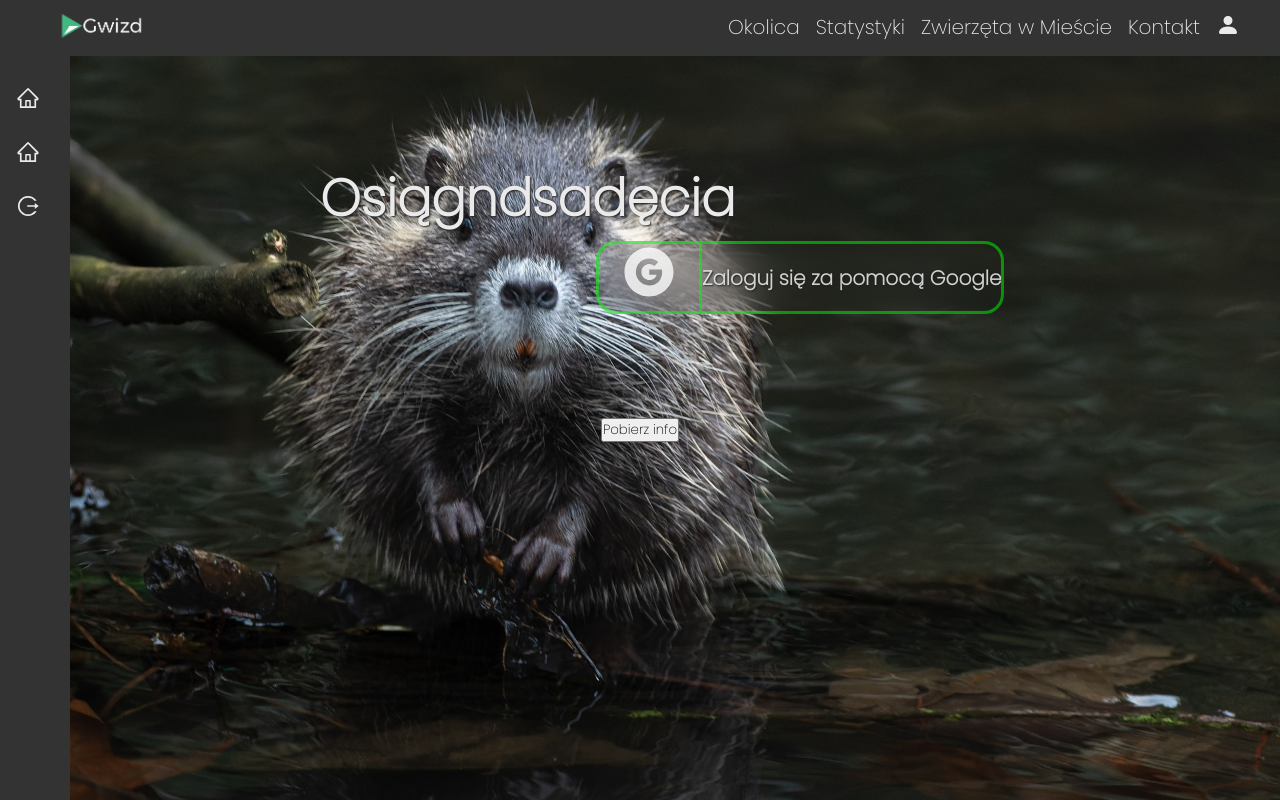
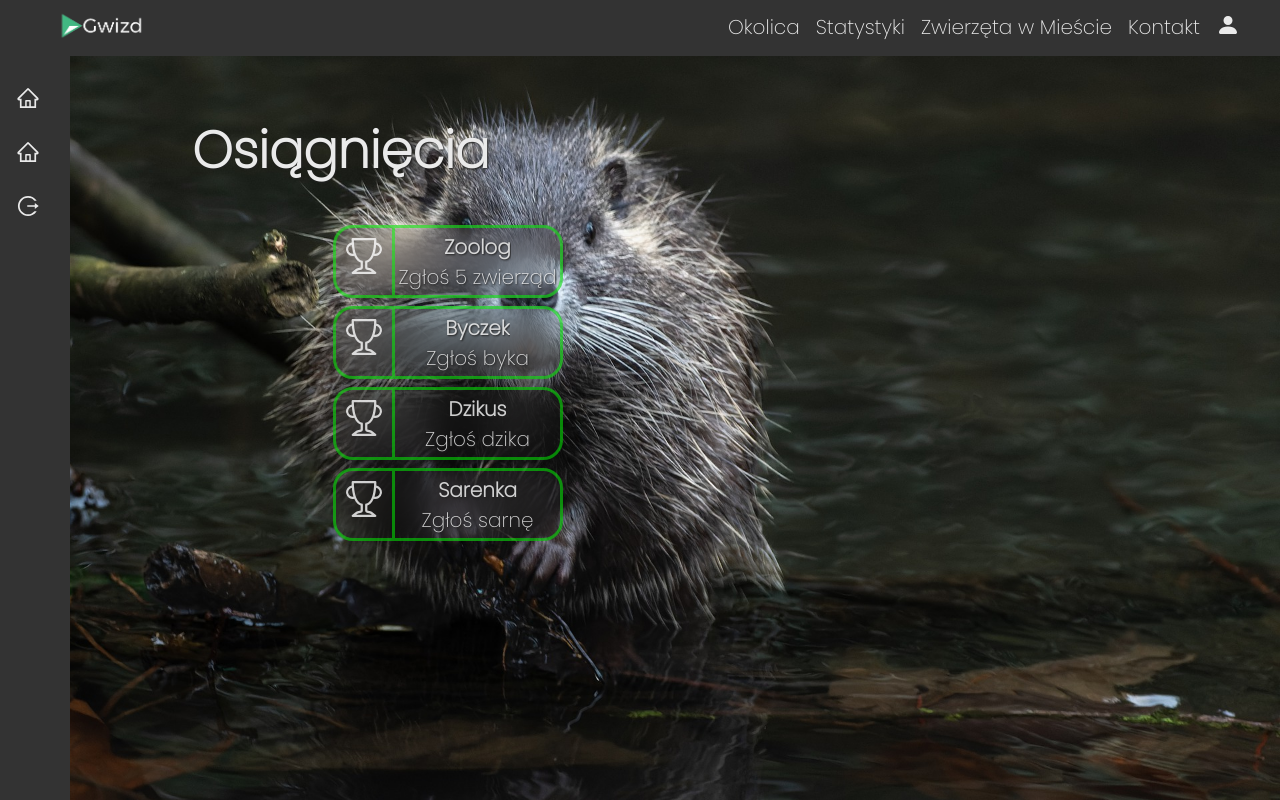
Before and after one commit to theImmortalCoders/gwizd-frontend, a Next.js app: page /achievement in a window 1280 px wide. Built offline with nearby package versions, Linux system fonts and the light colour scheme.

Commit message:
Achievements

```diff
--- a/src/app/achievement/components/box/box.module.css
+++ b/src/app/achievement/components/box/box.module.css
@@ -3,6 +3,7 @@
   flex-direction: column;
   align-items: center;
   text-align: center;
+  width: 40vw;
 }
 .text {
   display: flex;
--- a/src/app/achievement/components/box/box.tsx
+++ b/src/app/achievement/components/box/box.tsx
@@ -2,15 +2,45 @@
 import React from "react";
 import AchievementButton from "../button/button";
 import styles from "./box.module.css";
-import { AiFillGoogleCircle } from "react-icons/ai";
+import { BsTrophy } from "react-icons/bs";
+import { BiSolidAngry } from "react-icons/bi";
 
 export default function AchievementBox() {
-  const iconName1 = AiFillGoogleCircle;
-  const companyName1 = "Google";
+  const iconName1 = BsTrophy;
+  const trophyName1 = "Zoolog";
+  const trophyDescription1 = "Zgłoś 5 zwierząd";
+
+  const trophyName2 = "Byczek";
+  const trophyDescription2 = "Zgłoś byka";
+
+  const trophyName3 = "Dzikus";
+  const trophyDescription3 = "Zgłoś dzika";
+
+  const trophyName4 = "Sarenka";
+  const trophyDescription4 = "Zgłoś sarnę";
 
   return (
     <div className={styles.main}>
-      <AchievementButton iconname={iconName1} companyname={companyName1} />
+      <AchievementButton
+        iconname={iconName1}
+        trophyname={trophyName1}
+        trophydescription={trophyDescription1}
+      />
+      <AchievementButton
+        iconname={iconName1}
+        trophyname={trophyName2}
+        trophydescription={trophyDescription2}
+      />
+      <AchievementButton
+        iconname={iconName1}
+        trophyname={trophyName3}
+        trophydescription={trophyDescription3}
+      />
+      <AchievementButton
+        iconname={iconName1}
+        trophyname={trophyName4}
+        trophydescription={trophyDescription4}
+      />
     </div>
   );
 }
--- a/src/app/achievement/components/button/button.module.css
+++ b/src/app/achievement/components/button/button.module.css
@@ -8,7 +8,6 @@
   border: solid var(--green);
   border-radius: 20px;
   backdrop-filter: blur(20px);
-  cursor: pointer;
 }
 .boxicon {
   display: flex;
@@ -16,6 +15,7 @@
   margin: auto;
 }
 .boxicon svg {
+  padding: 10px;
   width: 7vh;
   height: auto;
 }
@@ -24,10 +24,16 @@
   justify-content: center;
   align-items: center;
   border-left: solid var(--green);
+  flex-direction: column;
 }
+
 .boxtext h3 {
   color: var(--whitetowrite);
   display: flex;
   text-align: center;
   font-size: clamp(0rem, 4vw, 1.25rem);
 }
+.boxtext p {
+  color: var(--whitetowrite);
+  font-size: clamp(0rem, 2vw, 1.25rem);
+}
--- a/src/app/achievement/components/button/button.tsx
+++ b/src/app/achievement/components/button/button.tsx
@@ -4,12 +4,14 @@ import { IconType } from "react-icons";
 
 interface AchievementButtonProps {
   iconname: IconType;
-  companyname: string;
+  trophyname: string;
+  trophydescription: string;
 }
 
 export default function AchievementButton({
   iconname,
-  companyname,
+  trophyname,
+  trophydescription,
 }: AchievementButtonProps) {
   return (
     <div className={styles.boxes}>
@@ -21,7 +23,8 @@ export default function AchievementButton({
         </a>
       </div>
       <div className={styles.boxtext}>
-        <h3>Zaloguj się za pomocą {companyname}</h3>
+        <h3>{trophyname}</h3>
+        <p>{trophydescription}</p>
       </div>
     </div>
   );
--- a/src/app/achievement/home/page.module.css
+++ b/src/app/achievement/home/page.module.css
@@ -1,7 +1,6 @@
 .achievementpagemain {
   width: 100vw;
   min-height: 93vh;
-  background-color: blue;
 }
 /*https://pixabay.com/pl/photos/b%C3%B3br-szczur-nutrii-m%C5%82ode-gryzo%C5%84-7738914/*/
 .backgroundImage {
@@ -14,17 +13,12 @@
   min-height: 93vh;
 }
 .container {
-  padding-left: 25vw;
-  padding-top: 8vh;
+  padding-left: 15vw;
+  padding-top: 2vh;
   color: var(--almostwhite);
   font-size: clamp(0.8rem, 2vw, 2.5rem);
   text-shadow: 1px 1px 2px var(--verydarkgrey);
 }
-
-.xd {
-  padding-top: 100px;
-  display: flex;
-  justify-content: center;
-  align-items: center;
-  font-size: 30px;
+.container h1 {
+  padding-bottom: 4vh;
 }
--- a/src/app/achievement/home/page.tsx
+++ b/src/app/achievement/home/page.tsx
@@ -27,20 +27,8 @@ export default function Home() {
     <div className={styles.achievementpagemain}>
       <div className={styles.backgroundImage}>
         <div className={styles.container}>
-          <h1>Osiągndsadęcia</h1>
-          <AchievementBox loginText="dasdsa" />
-        </div>
-        <div className={styles.xd}>
-          <button formMethod="get" onClick={handleGetUserInfo}>
-            Pobierz info
-          </button>
-          {userInfo && (
-            <div>
-              <h2>Informacje o użytkowniku:</h2>
-              <p>Imię: {userInfo.username}</p>
-              <p>email: {userInfo.email}</p>
-            </div>
-          )}
+          <h1>Osiągnięcia</h1>
+          <AchievementBox />
         </div>
       </div>
     </div>
```
